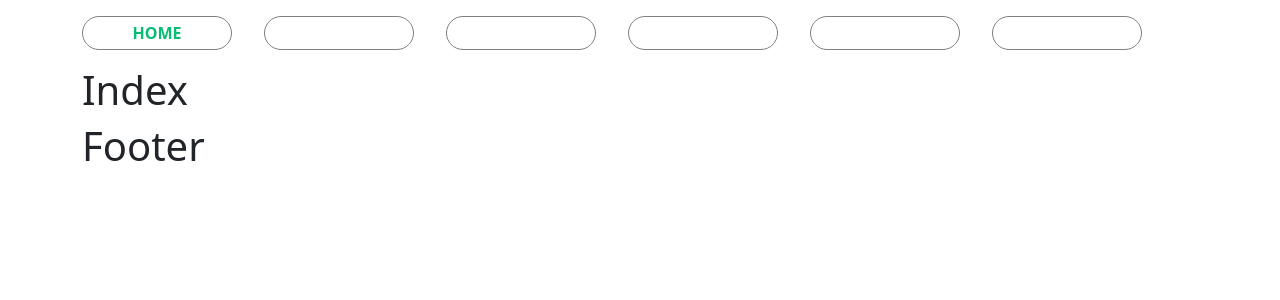
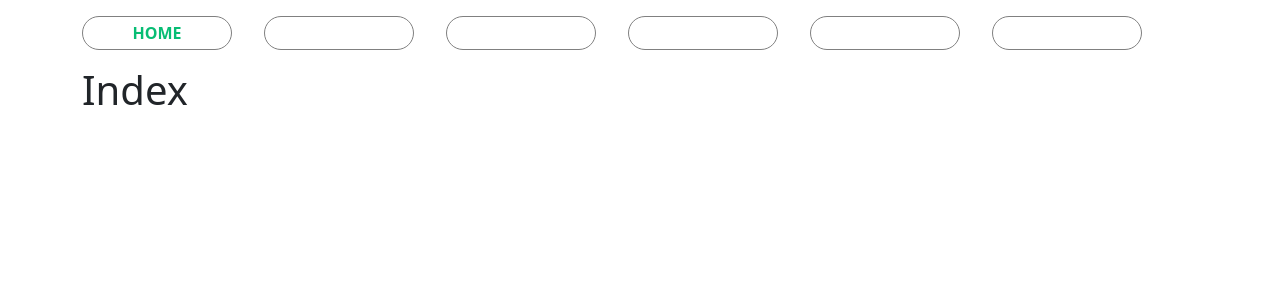
Before and after one commit to ahelmi365/react-js-charts, a React (Vite) app: page / in a window 1280 px wide. Shown: the top 300 px of the page. Built offline with nearby package versions, Linux system fonts and the light colour scheme.

Commit message:
add footer

```diff
--- a/src/components/Footer.tsx
+++ b/src/components/Footer.tsx
@@ -1,7 +1,7 @@
 import React from "react";
 
 const Footer = () => {
-  return <h1 className="footer">Footer</h1>;
+  return <p className="footer"></p>;
 };
 
 export default Footer;
```
